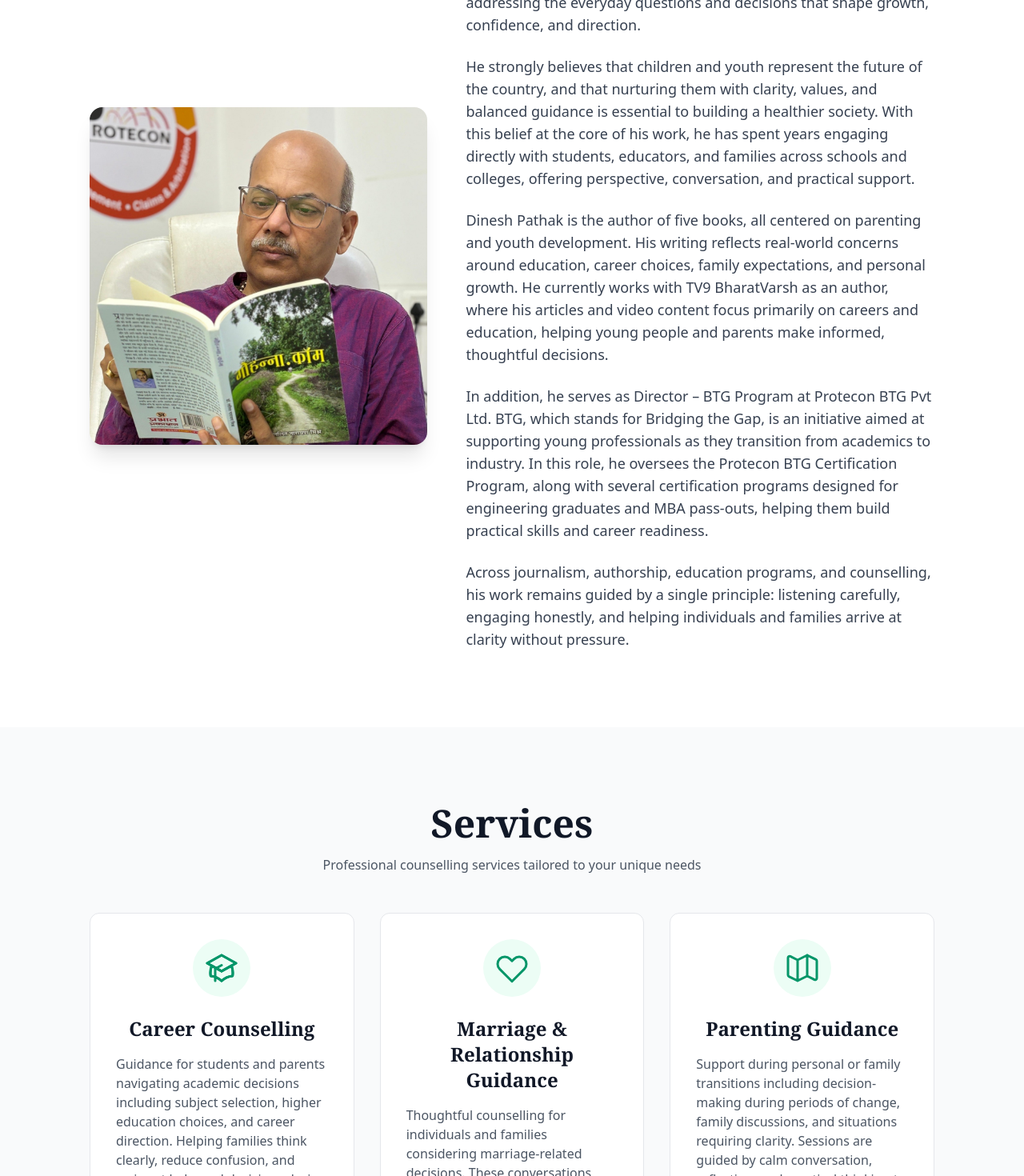
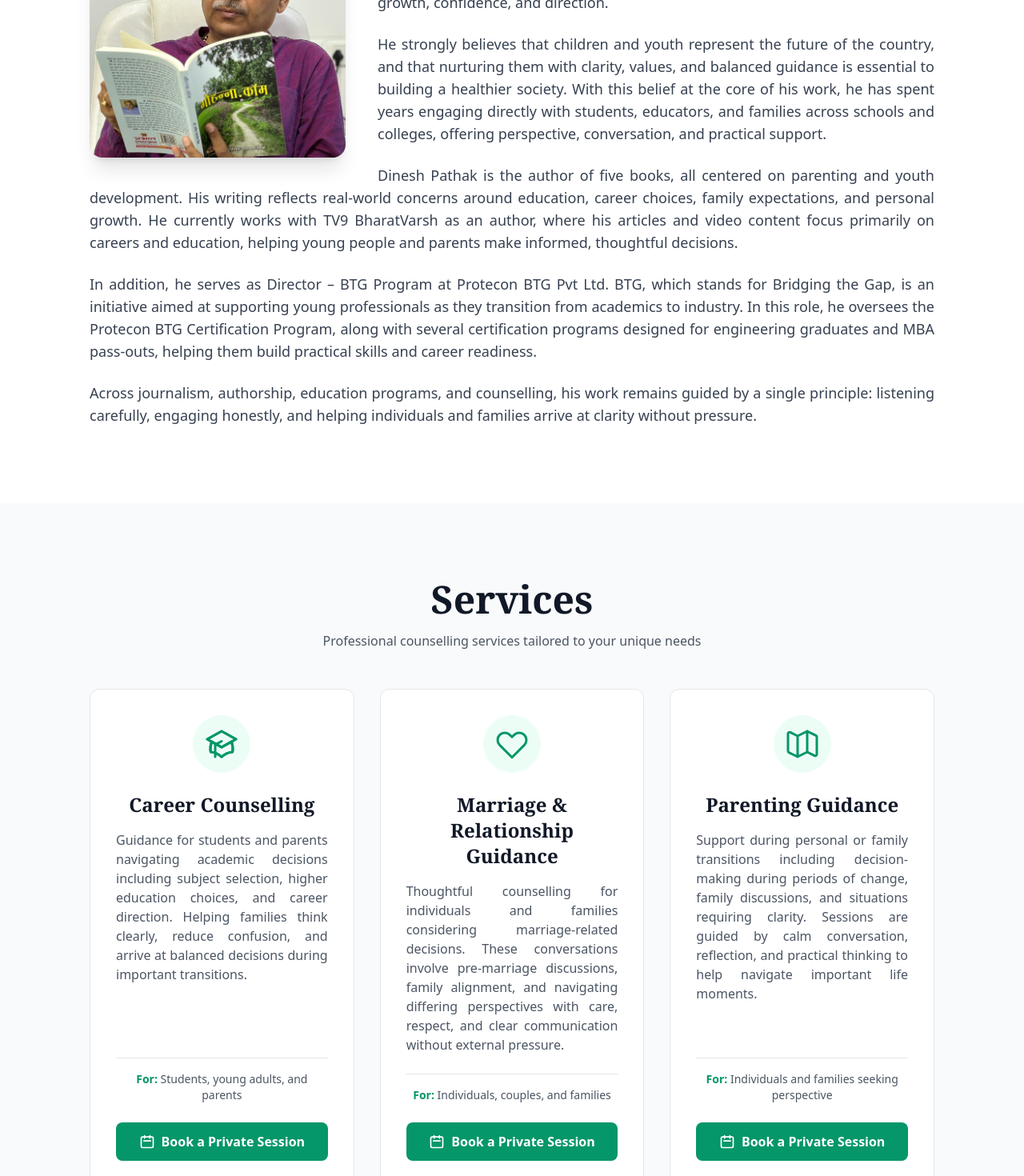
Before and after one commit to udit816/dinesh-pathak-counselling, a React (Vite) app: page / in a window 1280 px wide. Shown: the part 1060-2530 px from the top of the page at 80% size. Built offline with nearby package versions, Linux system fonts and the light colour scheme; the HTML template or start-up script is replaced by a standard one.

Commit message:
formatted text alignment to Justified in About and Services section

```diff
--- a/src/components/About.jsx
+++ b/src/components/About.jsx
@@ -11,10 +11,10 @@ function About() {
           </h2>
 
           {/* Content with image and text */}
-          <div className="flex flex-col md:flex-row items-center gap-8 md:gap-12">
+          <div className="space-y-6 text-base md:text-lg text-gray-700 leading-relaxed text-justify md:clearfix">
             {/* Profile Image */}
-            <div className="w-full md:w-2/5 flex-shrink-0">
-              <div className="relative aspect-square overflow-hidden rounded-2xl shadow-xl">
+            <div className="w-full md:max-w-xs md:float-left md:mr-10 md:mb-6">
+              <div className="relative overflow-hidden rounded-2xl shadow-xl">
                 <img
                   src="/dp_01.jpg"
                   alt="Dinesh Pathak - Senior Counsellor reading a book"
@@ -24,7 +24,6 @@ function About() {
             </div>
 
             {/* Body content */}
-            <div className="w-full md:w-3/5 space-y-6 text-base md:text-lg text-gray-700 leading-relaxed">
             <p>
               Dinesh Pathak is a journalist by profession, but his work and purpose have long been deeply rooted in the lives of children and young people. His focus lies in understanding their challenges and supporting them—along with their parents and teachers—in addressing the everyday questions and decisions that shape growth, confidence, and direction.
             </p>
@@ -47,7 +46,6 @@ function About() {
           </div>
         </div>
       </div>
-      </div>
     </section>
   )
 }
--- a/src/components/Services.jsx
+++ b/src/components/Services.jsx
@@ -43,7 +43,7 @@ function Services({ onBookNowClick }) {
         <h2 className="text-3xl md:text-4xl lg:text-5xl font-serif font-bold text-gray-900 mb-4 text-center">
           Services
         </h2>
-        <p className="text-center text-gray-600 mb-12 max-w-2xl mx-auto">
+        <p className="text-justify md:text-center text-gray-600 mb-12 max-w-2xl mx-auto">
           Professional counselling services tailored to your unique needs
         </p>
 
@@ -67,7 +67,7 @@ function Services({ onBookNowClick }) {
               </h3>
 
               {/* Service Description */}
-              <p className="text-sm md:text-base text-gray-600 leading-relaxed mb-6 flex-grow">
+              <p className="text-sm md:text-base text-gray-600 leading-relaxed mb-6 flex-grow text-justify">
                 {service.description}
               </p>
 
```
Lines whose indentation alone changed are shown as unchanged.
